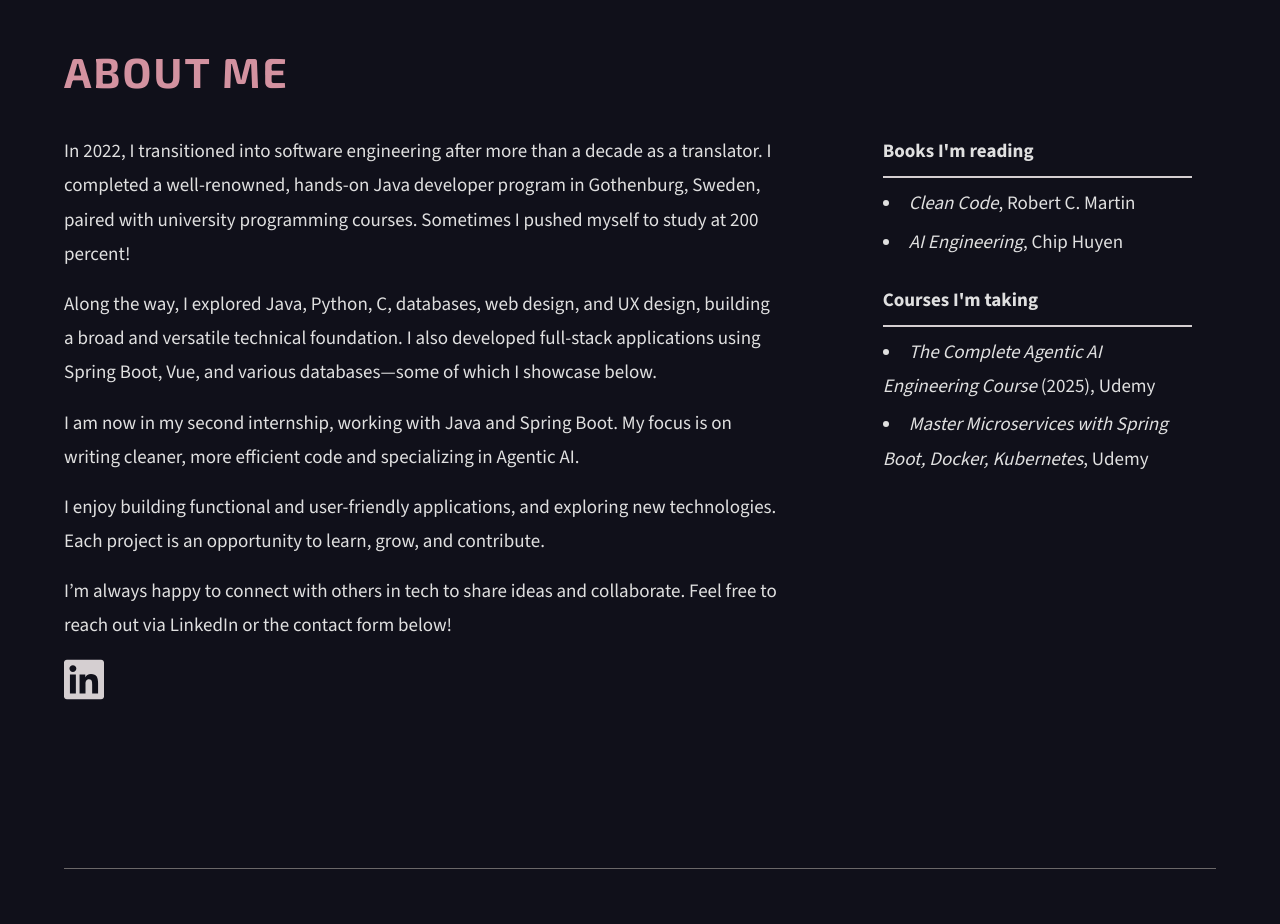
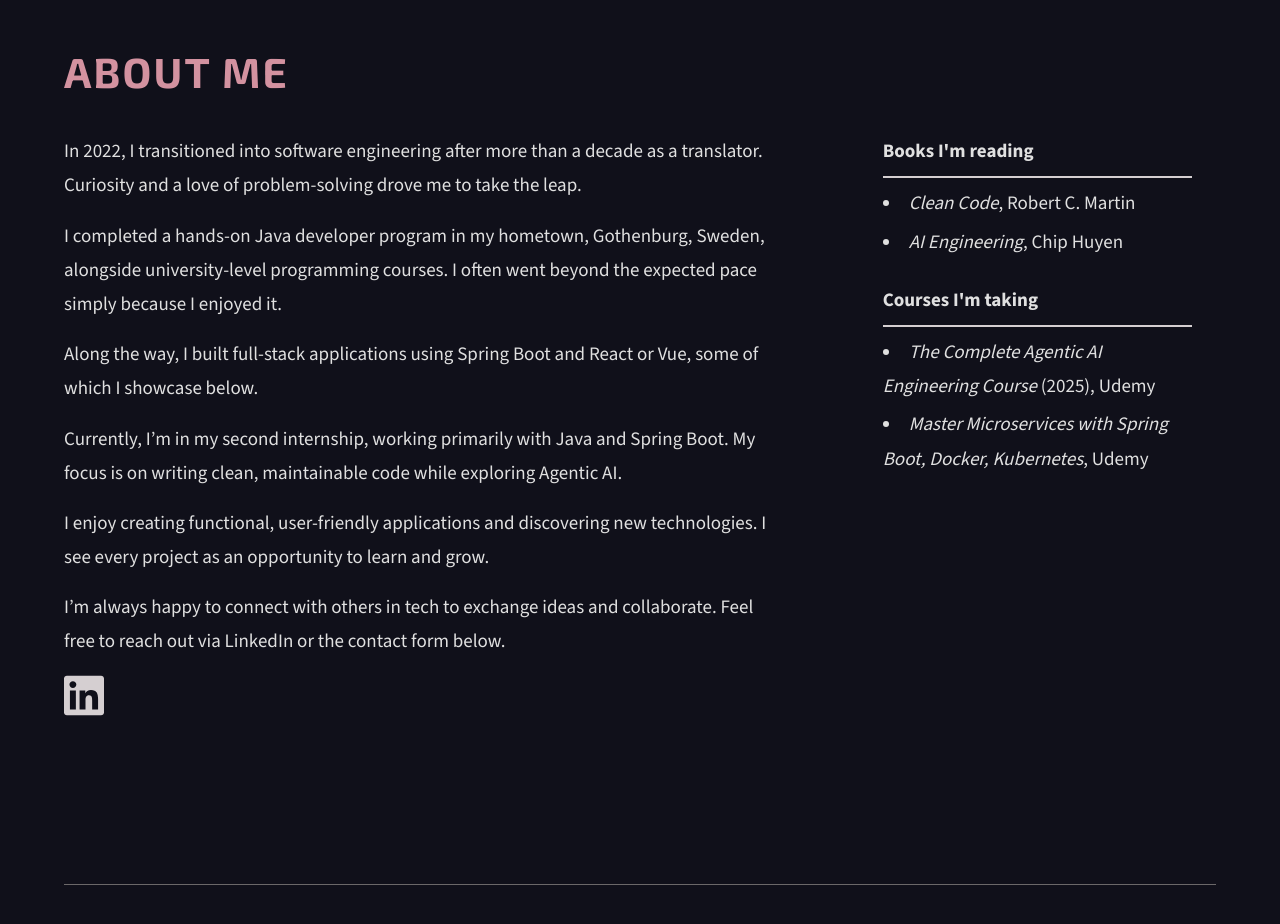
Before and after one commit to Emmelie83/PortfolioReact, a React (Vite) app: page / in a window 1280 px wide. Shown: the part 800-1724 px from the top of the page. Built offline with nearby package versions, Linux system fonts and the light colour scheme.

Commit message:
Change the about me text

```diff
--- a/src/modules/About.tsx
+++ b/src/modules/About.tsx
@@ -3,11 +3,12 @@ import linkedinIcon from "../assets/icons/linkedin.svg";
 import NowSection from "../components/NowSection";
 
 const paragraphs = [
-	"In 2022, I transitioned into software engineering after more than a decade as a translator. I completed a well-renowned, hands-on Java developer program in Gothenburg, Sweden, paired with university programming courses. Sometimes I pushed myself to study at 200 percent!",
-	"Along the way, I explored Java, Python, C, databases, web design, and UX design, building a broad and versatile technical foundation. I also developed full-stack applications using Spring Boot, Vue, and various databases—some of which I showcase below.",
-  "I am now in my second internship, working with Java and Spring Boot. My focus is on writing cleaner, more efficient code and specializing in Agentic AI.",
-  "I enjoy building functional and user-friendly applications, and exploring new technologies. Each project is an opportunity to learn, grow, and contribute.",
-	"I’m always happy to connect with others in tech to share ideas and collaborate. Feel free to reach out via LinkedIn or the contact form below!",
+	"In 2022, I transitioned into software engineering after more than a decade as a translator. Curiosity and a love of problem-solving drove me to take the leap.",
+	"I completed a hands-on Java developer program in my hometown, Gothenburg, Sweden, alongside university-level programming courses. I often went beyond the expected pace simply because I enjoyed it.",
+	"Along the way, I built full-stack applications using Spring Boot and React or Vue, some of which I showcase below.",
+	"Currently, I’m in my second internship, working primarily with Java and Spring Boot. My focus is on writing clean, maintainable code while exploring Agentic AI.",
+	"I enjoy creating functional, user-friendly applications and discovering new technologies. I see every project as an opportunity to learn and grow.",
+	"I’m always happy to connect with others in tech to exchange ideas and collaborate. Feel free to reach out via LinkedIn or the contact form below.",
 ];
 
 export default function About() {
```
